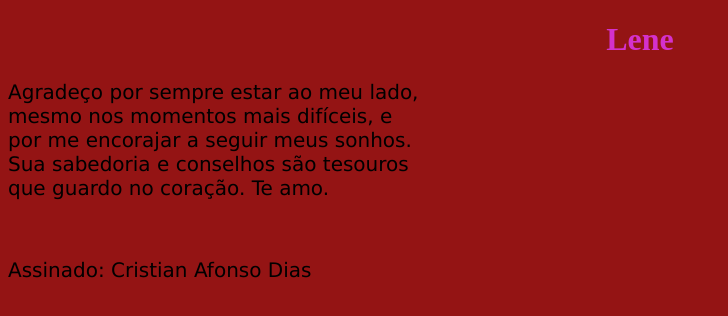
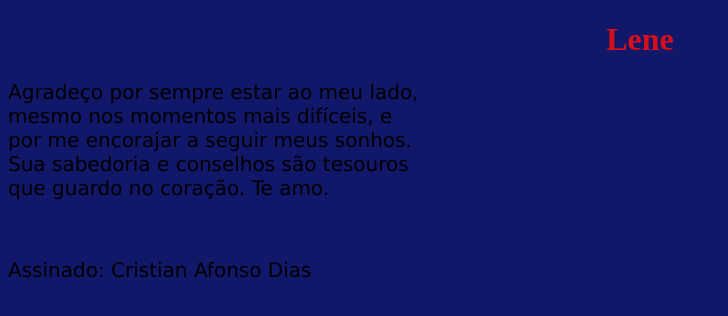
Before and after one commit to ZeMane2353dev/mamae, a plain HTML site: page index.html in a window 1280 px wide. Shown: the whole page, without its empty margins (0-728 px from the left). Drawn offline with Linux system fonts and the light colour scheme; files that its build step writes are made by us from their sources.

Commit message:
Atualizado css cores

```diff
--- a/estilo.css
+++ b/estilo.css
@@ -1,9 +1,9 @@
 body {
-    background-color: rgb(148, 20, 20); /*Pode escolher outra cor se quiser*/
+    background-color: rgb(17, 23, 105); /*Pode escolher outra cor se quiser*/
   }
 
   h1 {
-    color: rgb(212, 49, 204); /*Pode escolher outra cor se quiser*/
+    color: rgb(214, 16, 26); /*Pode escolher outra cor se quiser*/
     text-align: center;
   }
 
```
